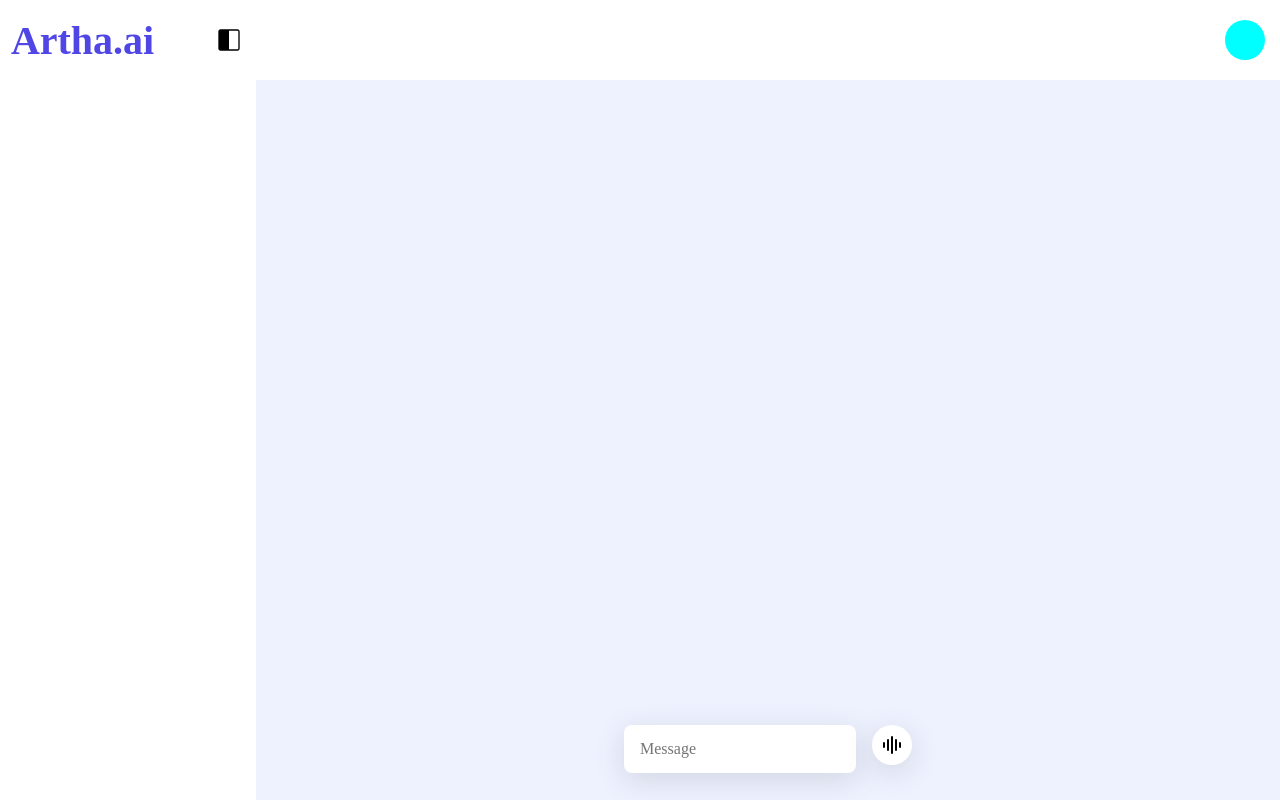
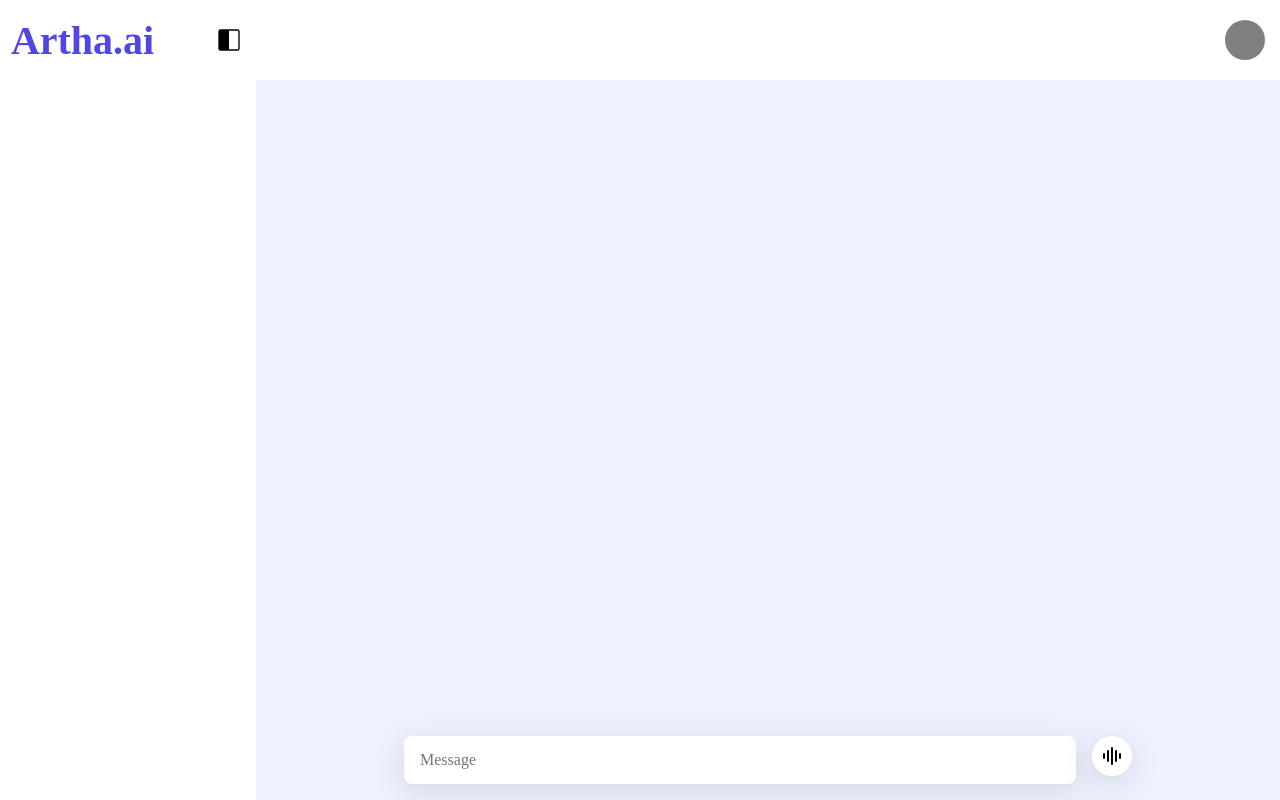
Before and after one commit to aniketmdinde/MumbaiHacks, a Flask app: page / in a window 1280 px wide. Run offline with Flask 3, Linux system fonts and the light colour scheme; the visitor is signed in with stand-in values (Sample User, id 1).

Commit message:
final final

```diff
--- a/website/static/chat.css
+++ b/website/static/chat.css
@@ -67,7 +67,7 @@ body{
 
 
 .profile{
-    background-color: aqua;
+    background-color: grey;
     width: 2.5em;
     aspect-ratio: 1/1;
     border-radius: 50%;
@@ -77,14 +77,14 @@ body{
 .chat-bottom{
     display: flex;
     justify-content: center;
-    align-items: center;
+    align-items: flex-start;
     gap: 1em;
     position: absolute;
     z-index: 2;
-    bottom: 1.2em;
+    bottom: 0;
     height: 4em;
     width: 100%;
-    background-color: transparent;
+    background-color: var(--bg-color);
 }
 
 .query-form{
@@ -96,7 +96,7 @@ body{
 
 .text-query{
     all: unset;
-    width: 70%;
+    width: 50vw;
     height: 1em;
     border-radius: 8px;
     border-color: var(--white);
@@ -123,6 +123,15 @@ body{
 
 .chat-box{
     margin-top: 10vh;
+    height: 90vh;
+}
+
+.chat-scroll{
+    height: 100%;
+    display: flex;
+    flex-direction: column;
+    overflow-y: auto;
+    background: var(--content-bg-color);
 }
 
 .chat-body {
@@ -130,6 +139,7 @@ body{
     padding: 10px;
     overflow-y: auto;
     background-color: transparent;
+    margin-bottom: 5em;
   }
 
   .message {
@@ -222,6 +232,7 @@ body{
     background-color: var(--primary-blue);
     color: var(--white);
     font-size: 1.2em;
+    margin-top: 5em;
 
   }
 
--- a/website/templates/chat.html
+++ b/website/templates/chat.html
@@ -49,10 +49,15 @@
               </div>
             </form>
           </div>
-          <div class="voice-popup" style="display: none;">
+          <div class="voice-popup" style="display: none">
             <div
               id="output"
-              style="font-size:1.5em; white-space: pre-wrap; margin-top: 20px; text-align:center"
+              style="
+                font-size: 1.5em;
+                white-space: pre-wrap;
+                margin-top: 20px;
+                text-align: center;
+              "
             ></div>
             <!-- <img src="../static/assets/voice_recording.png" alt=""> -->
             <div class="voice-btns">
@@ -83,17 +88,17 @@
       }
 
       function addMessage(message, sender) {
-        const messageDiv = document.createElement("div");
-        messageDiv.classList.add(
-          "message",
+        const messageElement = document.createElement("div");
+
+        messageElement.className = `message ${
           sender === "user" ? "user-message" : "bot-message"
-        );
-        messageDiv.textContent = message;
-        chatBody.appendChild(messageDiv);
-        chatBody.scrollTop = chatBody.scrollHeight; // Scroll to the bottom
+        }`;
+        messageElement.innerHTML = message;
+        chatBody.appendChild(messageElement);
+        chatBody.scrollTop = chatBody.scrollHeight;
       }
 
-      function sendMessage() {
+      async function sendMessage() {
         const userMessage = userInput.value.trim();
         if (!userMessage && !isTyping) {
           // If no text is entered, start voice input
@@ -110,25 +115,37 @@
         userInput.value = "";
         toggleButton();
 
-        // Simulate sending message to backend and receiving a response
-        getBotResponse(userMessage).then((botResponse) =>
-          addMessage(botResponse, "bot")
-        );
+        const botResponse = await getBotResponse(userMessage);
+        const structuredResponse = botResponse.replace(/<br>/g, "<br>");
+        addMessage(structuredResponse, "bot");
       }
 
-      function getBotResponse(userMessage) {
-        // Replace with backend call using fetch/axios in real implementation
-        return new Promise((resolve) => {
-          setTimeout(() => {
-            resolve(`Bot response to "${userMessage}"`);
-          }, 500); // Mocking a delay for response
+      async function getBotResponse(userMessage) {
+        try {
+          const response = await fetch("/ask-question", {
+            method: "POST",
+            headers: {
+              "Content-Type": "application/json",
+            },
+            body: JSON.stringify({ question: userMessage }),
           });
+
+          if (!response.ok) {
+            throw new Error("Network response was not ok");
+          }
+
+          const botResponseData = await response.json();
+          return botResponseData.answer || "No response from bot";
+        } catch (error) {
+          console.error("Error fetching bot response:", error);
+          return "Sorry, there was an error getting the bot response.";
+        }
       }
 
       function startVoiceInput() {
         // Placeholder for voice input functionality
-        const voicePopup = document.querySelector('.voice-popup')
-        voicePopup.style.display = "block"
+        const voicePopup = document.querySelector(".voice-popup");
+        voicePopup.style.display = "block";
         // initializeSpeechRecognition()
       }
 
@@ -141,18 +158,17 @@
 
       // voice recognition ----------------------
 
-
-
-      const output = document.getElementById('output');
+      const output = document.getElementById("output");
       // const startBtn = document.getElementById('start-btn');
       // const stopBtn = document.getElementById('stop-btn');
-      const toggleBtn = document.getElementById('toggle-btn');
-      const voiceSelect = document.getElementById('voice-select');
-      const textQuery = document.getElementById('userInput')
-      const voicePopup = document.querySelector('.voice-popup')
+      const toggleBtn = document.getElementById("toggle-btn");
+      const voiceSelect = document.getElementById("voice-select");
+      const textQuery = document.getElementById("userInput");
+      const voicePopup = document.querySelector(".voice-popup");
 
       // Check for SpeechRecognition API support
-      const SpeechRecognition = window.SpeechRecognition || window.webkitSpeechRecognition;
+      const SpeechRecognition =
+        window.SpeechRecognition || window.webkitSpeechRecognition;
       const SpeechSynthesis = window.speechSynthesis;
 
       if (!SpeechRecognition) {
@@ -160,22 +176,21 @@
         // startBtn.disabled = true;
         // stopBtn.disabled = true;
         toggleBtn.disabled = true;
-
       } else {
         const recognition = new SpeechRecognition();
-          recognition.lang = 'en-IN';
-          recognition.interimResults = true;  // Allow interim results
-          recognition.continuous = true;       // Keep recognizing
+        recognition.lang = "en-IN";
+        recognition.interimResults = true; // Allow interim results
+        recognition.continuous = true; // Keep recognizing
 
-          let transcription = '';  // Variable to store the full transcription
+        let transcription = ""; // Variable to store the full transcription
         let isListening = false;
 
         // Populate voice options
         function populateVoiceList() {
           const voices = SpeechSynthesis.getVoices();
-              voiceSelect.innerHTML = '';
+          voiceSelect.innerHTML = "";
           voices.forEach((voice) => {
-                  const option = document.createElement('option');
+            const option = document.createElement("option");
             option.value = voice.name;
             option.textContent = `${voice.name} (${voice.lang})`;
             voiceSelect.appendChild(option);
@@ -190,7 +205,7 @@
           // startBtn.disabled = true;
           // stopBtn.disabled = false;
           toggleBtn.innerText = "Stop Transcribing";
-              transcription = ''; // Clear previous transcription
+          transcription = ""; // Clear previous transcription
           isListening = true;
         };
 
@@ -199,11 +214,10 @@
           const latestResult = event.results[event.results.length - 1];
           // Check if the result is final
           if (latestResult.isFinal) {
-                  transcription += latestResult[0].transcript + ' '; // Append new final transcript
+            transcription += latestResult[0].transcript + " "; // Append new final transcript
           }
           textQuery.value = transcription; // Update output with the final transcription
-              toggleButton()
-
+          toggleButton();
         };
 
         recognition.onerror = (event) => {
@@ -221,7 +235,7 @@
           const utterance = new SpeechSynthesisUtterance(transcription);
           const selectedVoice = voiceSelect.value;
           const voices = SpeechSynthesis.getVoices();
-              const voice = voices.find(v => v.name === selectedVoice);
+          const voice = voices.find((v) => v.name === selectedVoice);
 
           // Set the selected voice for the utterance
           if (voice) {
@@ -240,36 +254,32 @@
         toggleBtn.onclick = () => {
           if (isListening) {
             recognition.stop();
-              voicePopup.style.display = "none"
+            voicePopup.style.display = "none";
           } else {
             recognition.start();
           }
         };
       }
 
-
-
-
       // button clicks
-      let isSidenavOpen = true
-      const sideNavIcon = document.querySelector('.sidenav-icon')
-      sideNavIcon.addEventListener('click',()=>{
-        const sidenav = document.querySelector('.sidenav')
-        const mainContainer = document.querySelector('.main-container')
-        const navLogo = document.querySelector('.nav-logo')
-        if (isSidenavOpen===true){
-          sidenav.style.left = "-15vw"
-          mainContainer.style.width = "95vw"
-          navLogo.style.height = "auto"
-          isSidenavOpen = false
+      let isSidenavOpen = true;
+      const sideNavIcon = document.querySelector(".sidenav-icon");
+      sideNavIcon.addEventListener("click", () => {
+        const sidenav = document.querySelector(".sidenav");
+        const mainContainer = document.querySelector(".main-container");
+        const navLogo = document.querySelector(".nav-logo");
+        if (isSidenavOpen === true) {
+          sidenav.style.left = "-15vw";
+          mainContainer.style.width = "95vw";
+          navLogo.style.height = "auto";
+          isSidenavOpen = false;
+        } else {
+          sidenav.style.left = 0;
+          mainContainer.style.width = "80vw";
+          navLogo.style.height = "0px";
+          isSidenavOpen = true;
         }
-        else{
-          sidenav.style.left = 0
-          mainContainer.style.width = "80vw"
-          navLogo.style.height = "0px"
-          isSidenavOpen = true
-        }
-      })
+      });
     </script>
   </body>
 </html>
--- a/website/views.py
+++ b/website/views.py
@@ -2,6 +2,14 @@ from flask import Blueprint, redirect, url_for, session, render_template, reques
 import requests
 
 views = Blueprint('views', __name__)
+
+def format_bot_response(response_text):
+    # Add <br> after each colon
+    formatted_text = response_text.replace(":", ":<br>")
+    # Add <br> after each comma
+    formatted_text = formatted_text.replace(",", ",<br>")
+    return formatted_text
+
 
 @views.route('/')
 def home():
@@ -18,20 +26,25 @@ def dashboard():
 @views.route('/ask-question', methods=['GET','POST'])
 def ask_question():
 
-    question = request.form.get('question')
+    # question = request.form.get('question') or request.json.get('question')
 
-    # question = 'What are the best mutual funds for long-term investment?'
+    data = request.get_json()
+    question = data.get("question")
+
+    if not question:
+        return jsonify({"error": "Question not provided"}), 400
+
+
     csv_file_path = './uploads/mutual_funds_data.csv'
-    # Load the CSV file
+
 
     payload = {
         "question": question,
         "csv_file_path": csv_file_path
     }
 
-    # Send the request to the Ollama model
     response = requests.post(
-        "http://0.0.0.0:8000/ask-question/",
+        "http://127.0.0.1:8000/ask-question",
         headers={
             "Content-Type": "application/json",
             "X-API-Key": "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"
@@ -39,7 +52,15 @@ def ask_question():
         json=payload
     )
 
-    # Return the response from the Ollama model
-    return jsonify(response.json()), response.status_code
+    # bot_response = response.json()
+    # return render_template("main.html", bot_response=bot_response)
+
+    bot_response = response.json().get("answer", "No response received")
+
+    bot_response = format_bot_response(bot_response)
+
+    # Return JSON response for frontend to display
+    return jsonify({"answer": bot_response})
+
 
 # curl -X POST "http://127.0.0.1:8000/ask-question/" -H "Content-Type: application/json" -H "X-API-Key: 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" -d "{\"question\": \"What are the best mutual funds for long-term investment?\", \"csv_file_path\": \"./uploads/mutual_funds_data.csv\"}"
```
Lines whose indentation alone changed are shown as unchanged.
